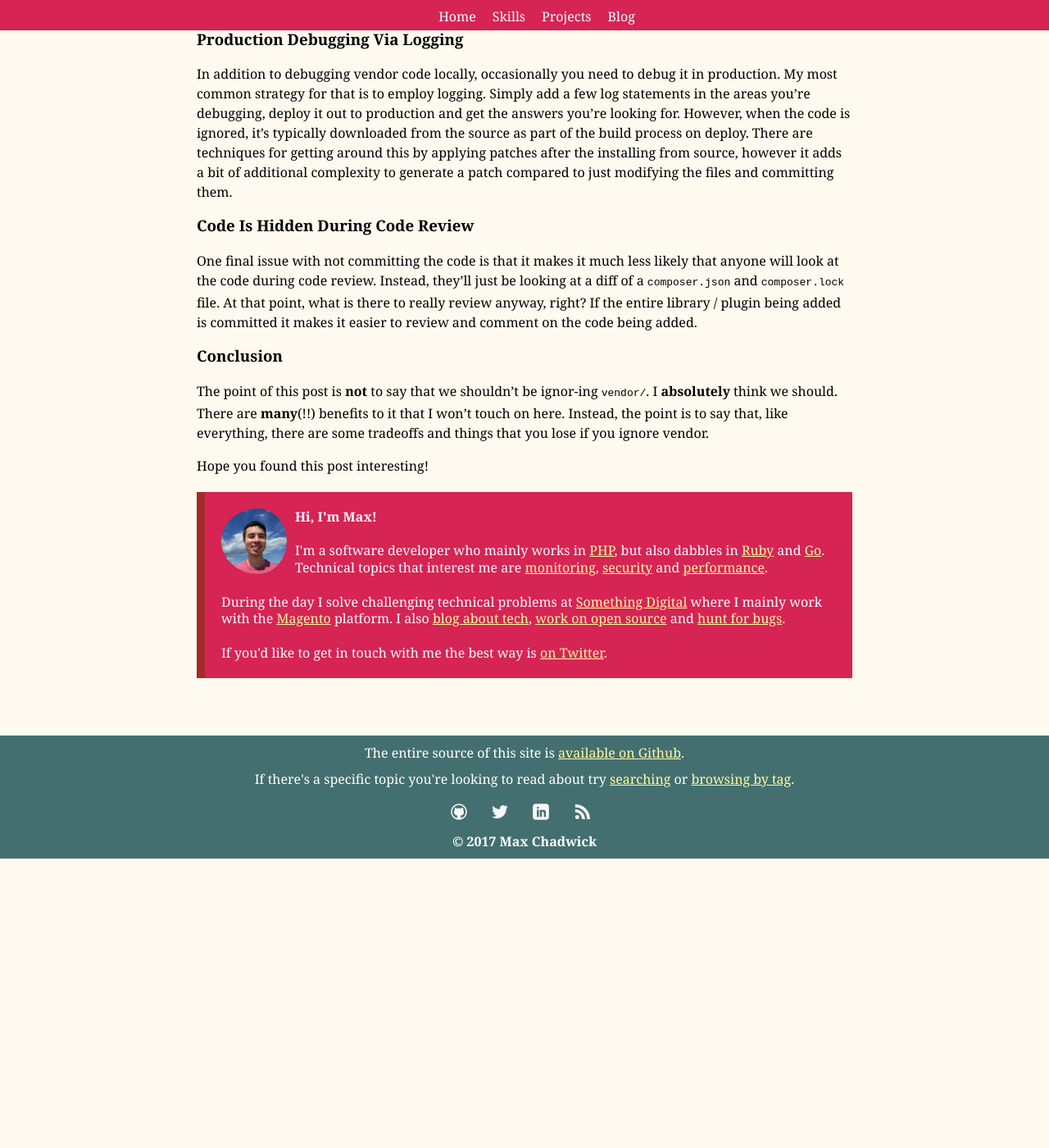
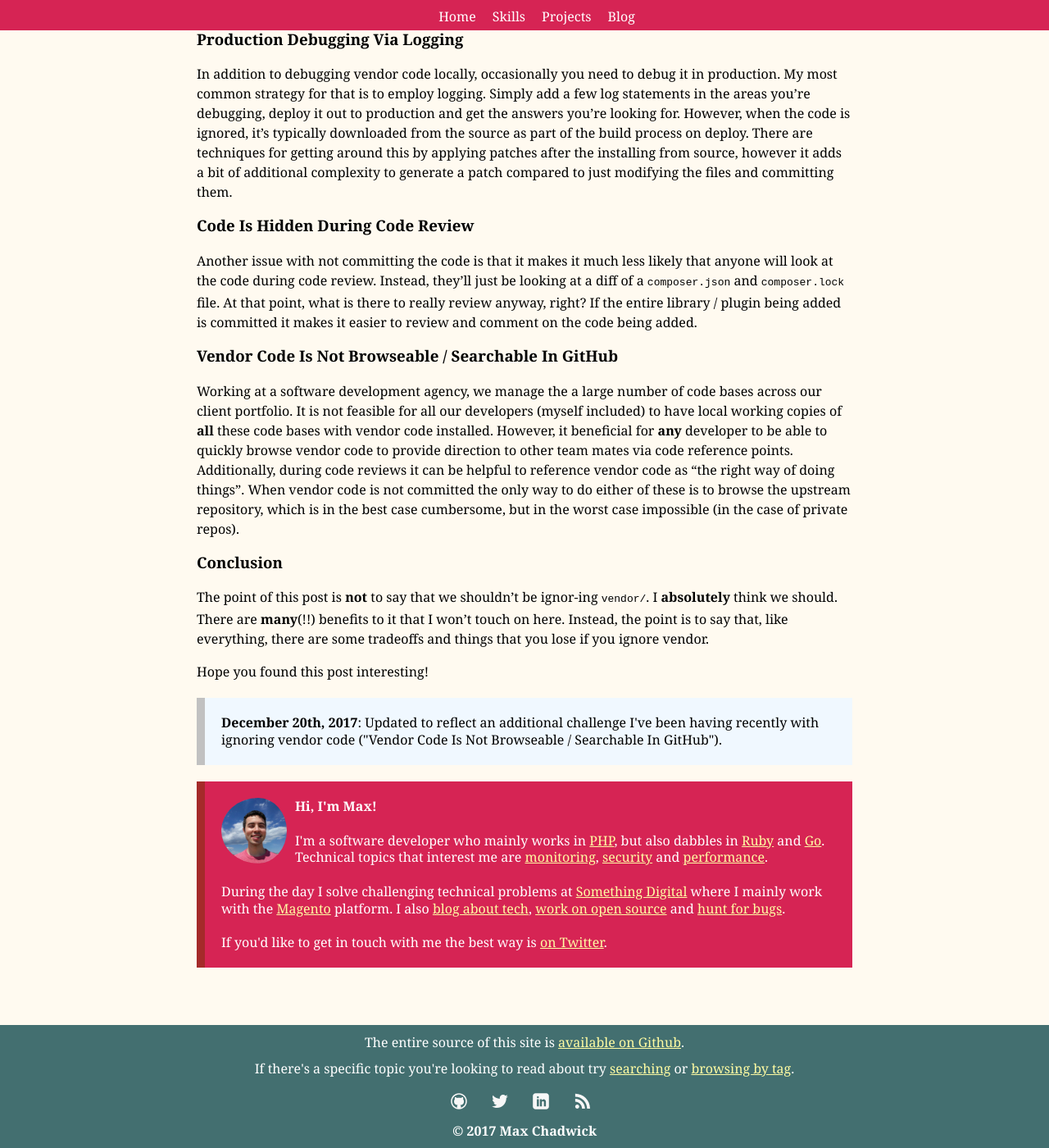
Before and after one commit to mpchadwick/mpchadwick.github.io, a Jekyll site: the page built from _posts/2017-10-13-what-you-lose-when-you-ignore-vendor-code.md, in a window 1280 px wide and 1400 px high, scrolled down 1107 px. Shown: the whole window at 82% size. Built offline with Jekyll 4.4.1, drawn with Linux system fonts in a browser that asks for light colours; comment, search, counter and statistics services are not loaded; before the commit the page ends 2154 px from its top, so only the background shows below that.

Commit message:
Add section about unsearchable / browseable code

```diff
--- a/_posts/2017-10-13-what-you-lose-when-you-ignore-vendor-code.md
+++ b/_posts/2017-10-13-what-you-lose-when-you-ignore-vendor-code.md
@@ -37,10 +37,18 @@ In addition to debugging vendor code locally, occasionally you need to debug it
 
 ### Code Is Hidden During Code Review
 
-One final issue with not committing the code is that it makes it much less likely that anyone will look at the code during code review. Instead, they'll just be looking at a diff of a `composer.json` and `composer.lock` file. At that point, what is there to really review anyway, right? If the entire library / plugin being added is committed it makes it easier to review and comment on the code being added.
+Another issue with not committing the code is that it makes it much less likely that anyone will look at the code during code review. Instead, they'll just be looking at a diff of a `composer.json` and `composer.lock` file. At that point, what is there to really review anyway, right? If the entire library / plugin being added is committed it makes it easier to review and comment on the code being added.
+
+### Vendor Code Is Not Browseable / Searchable In GitHub
+
+Working at a software development agency, we manage the a large number of code bases across our client portfolio. It is not feasible for all our developers (myself included) to have local working copies of **all** these code bases with vendor code installed. However, it beneficial for **any** developer to be able to quickly browse vendor code to provide direction to other team mates via code reference points. Additionally, during code reviews it can be helpful to reference vendor code as "the right way of doing things". When vendor code is not committed the only way to do either of these is to browse the upstream repository, which is in the best case cumbersome, but in the worst case impossible (in the case of private repos).
 
 ### Conclusion
 
 The point of this post is **not** to say that we shouldn't be ignor-ing `vendor/`. I **absolutely** think we should. There are **many**(!!) benefits to it that I won't touch on here. Instead, the point is to say that, like everything, there are some tradeoffs and things that you lose if you ignore vendor.
 
 Hope you found this post interesting!
+
+<div class="tout tout--alt">
+<p><strong>December 20th, 2017</strong>: Updated to reflect an additional challenge I've been having recently with ignoring vendor code ("Vendor Code Is Not Browseable / Searchable In GitHub").</p>
+</div>
--- a/_sass/_tout.scss
+++ b/_sass/_touts.scss
@@ -6,6 +6,12 @@
     color: white;
     display: block;
     border-left: 10px solid brown;
+
+    &--alt {
+      background-color: $color-bg-subtle;
+      color: black;
+      border-left: 10px solid #c1c1c1;
+    }
 
     p {
       margin-bottom: 0;
--- a/_sass/_vars.scss
+++ b/_sass/_vars.scss
@@ -2,6 +2,7 @@
 $color-bg-pop: #d62454;
 $color-bg-plain: floralwhite;
 $color-bg-pop-alt: #436f70;
+$color-bg-subtle: aliceblue;
 
 // Link Colors
 $color-bg-pop-link: #fffca3;
--- a/style/main.scss
+++ b/style/main.scss
@@ -16,5 +16,5 @@
 @import '_projects.scss';
 @import '_search.scss';
 @import '_tags';
-@import '_tout.scss';
+@import '_touts.scss';
 @import '_mediaqueries.scss';
```
